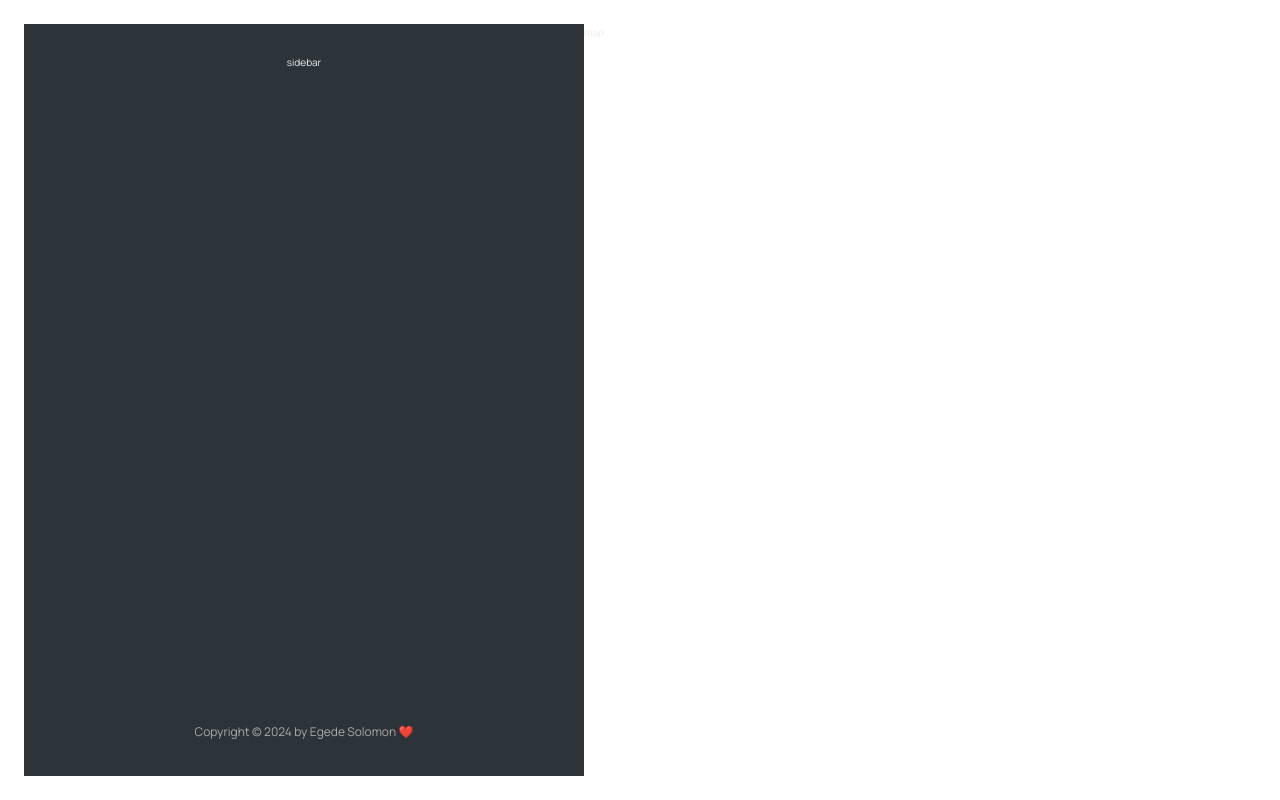
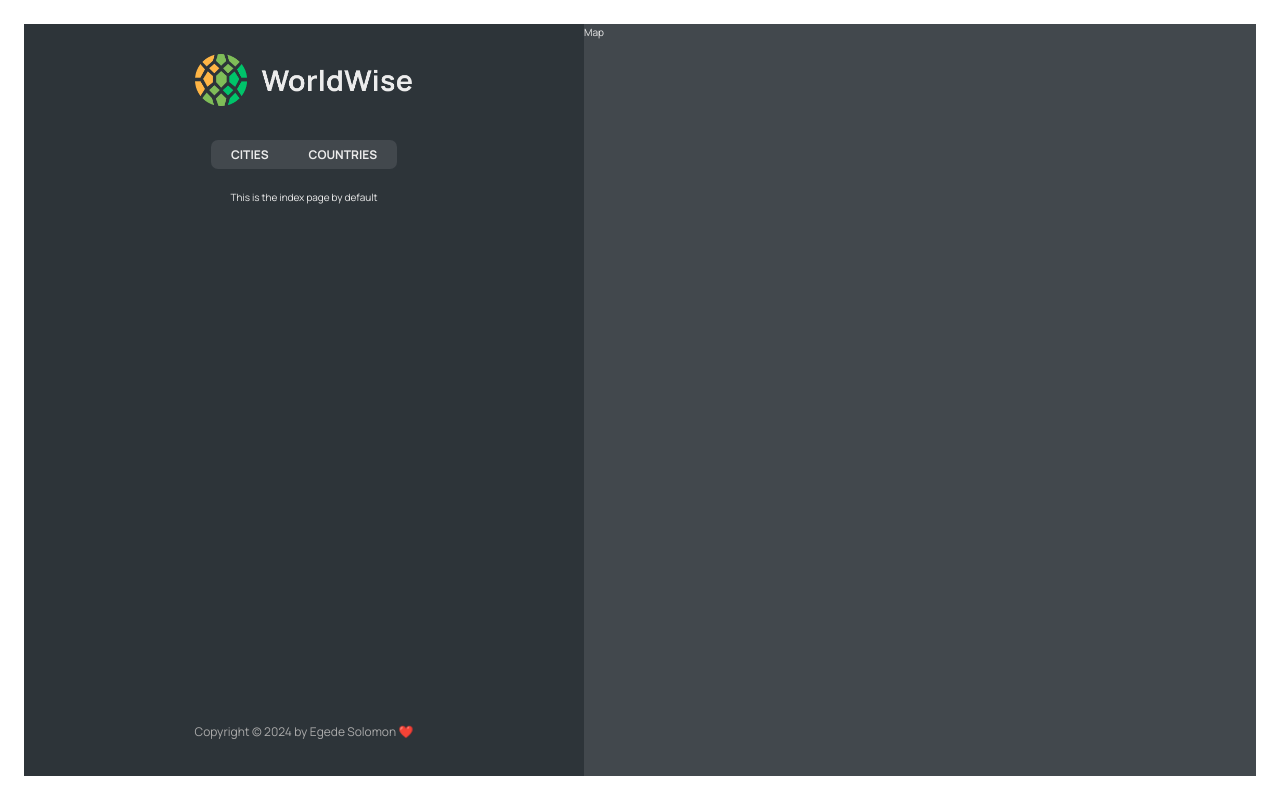
Before and after one commit to AnonSols/Word-wise, a React (Vite) app: page /app in a window 1280 px wide. Built offline with nearby package versions, Linux system fonts and the light colour scheme.

Commit message:
minor changes

```diff
--- a/src/App.tsx
+++ b/src/App.tsx
@@ -9,16 +9,26 @@ import AppLayout from "./pages/AppLayout";
 
 const App = () => {
   return (
+    <>
       <BrowserRouter>
         <Routes>
-        <Route path="/" element={<Homepage />} />
-        <Route path="app" element={<AppLayout />} />
+          <Route index element={<Homepage />} />
+          <Route path="app" element={<AppLayout />}>
+            <Route index element={<p>This is the index page by default</p>} />
+            <Route path="cities" element={<p>This is the list of cities</p>} />
+            <Route
+              path="country"
+              element={<p>This is the list of country</p>}
+            />
+            <Route path="form" element={<p>This is the form</p>} />
+          </Route>
           <Route path="product" element={<Product />} />
           <Route path="pricing" element={<Pricing />} />
           <Route path="login" element={<Login />} />
           <Route path="*" element={<PageNotFound />} />
         </Routes>
       </BrowserRouter>
+    </>
   );
 };
 
--- a/src/components/AppNav.tsx
+++ b/src/components/AppNav.tsx
@@ -1,21 +1,15 @@
-import { Link } from "react-router-dom";
-import style from "./PageNav.module.css";
-import Logo from "./Logo";
+import { NavLink } from "react-router-dom";
+import styles from "./AppNav.module.css";
+
 const AppNav = () => {
   return (
-    <nav className={style.nav}>
-      <Logo />
+    <nav className={styles.nav}>
       <ul>
         <li>
-          <Link to="/product">Product</Link>
+          <NavLink to="cities">Cities</NavLink>
         </li>
         <li>
-          <Link to="/pricing">Pricing</Link>
-        </li>
-        <li>
-          <Link to="/login" className={style.ctaLink}>
-            Login
-          </Link>
+          <NavLink to="country">Countries</NavLink>
         </li>
       </ul>
     </nav>
--- /dev/null
+++ b/src/components/Map.tsx
@@ -0,0 +1,7 @@
+import style from "./Map.module.css";
+
+const Map = () => {
+  return <div className={style.mapContainer}>Map</div>;
+};
+
+export default Map;
--- /dev/null
+++ b/src/components/PageNav.tsx
@@ -0,0 +1,25 @@
+import { NavLink } from "react-router-dom";
+import style from "./PageNav.module.css";
+import Logo from "./Logo";
+const AppNav = () => {
+  return (
+    <nav className={style.nav}>
+      <Logo />
+      <ul>
+        <li>
+          <NavLink to="/product">Product</NavLink>
+        </li>
+        <li>
+          <NavLink to="/pricing">Pricing</NavLink>
+        </li>
+        <li>
+          <NavLink to="/login" className={style.ctaLink}>
+            Login
+          </NavLink>
+        </li>
+      </ul>
+    </nav>
+  );
+};
+
+export default AppNav;
--- a/src/components/SideBar.tsx
+++ b/src/components/SideBar.tsx
@@ -1,9 +1,14 @@
+import { Outlet } from "react-router-dom";
 import Footer from "./Footer";
+import Logo from "./Logo";
 import style from "./Sidebar.module.css";
+import AppNav from "./AppNav";
 const SideBar = () => {
   return (
     <div className={style.sidebar}>
-      <div>sidebar</div>
+      <Logo />
+      <AppNav />
+      <Outlet />
       <Footer />
     </div>
   );
--- a/src/pages/AppLayout.tsx
+++ b/src/pages/AppLayout.tsx
@@ -1,3 +1,4 @@
+import Map from "../components/Map";
 import SideBar from "../components/SideBar";
 import style from "./AppLayout.module.css";
 
@@ -5,7 +6,7 @@ const AppLayout = () => {
   return (
     <div className={style.app}>
       <SideBar />
-      <div>map </div>
+      <Map />
     </div>
   );
 };
--- a/src/pages/Homepage.tsx
+++ b/src/pages/Homepage.tsx
@@ -1,6 +1,6 @@
 import { Link } from "react-router-dom";
 import styles from "./Homepage.module.css";
-import NavPage from "../components/AppNav";
+import NavPage from "../components/PageNav";
 
 export default function Homepage() {
   return (
--- a/src/pages/Login.tsx
+++ b/src/pages/Login.tsx
@@ -1,6 +1,6 @@
 import { useState } from "react";
 import styles from "./Login.module.css";
-import AppNav from "../components/AppNav";
+import AppNav from "../components/PageNav";
 
 export default function Login() {
   // PRE-FILL FOR DEV PURPOSES
--- a/src/pages/Pricing.tsx
+++ b/src/pages/Pricing.tsx
@@ -1,5 +1,5 @@
 // Uses the same styles as Product
-import AppNav from "../components/AppNav";
+import AppNav from "../components/PageNav";
 import styles from "./Product.module.css";
 
 export default function Product() {
--- a/src/pages/Product.tsx
+++ b/src/pages/Product.tsx
@@ -1,4 +1,4 @@
-import AppNav from "../components/AppNav";
+import AppNav from "../components/PageNav";
 import styles from "./Product.module.css";
 
 export default function Product() {
```
Lines whose indentation alone changed are shown as unchanged.
